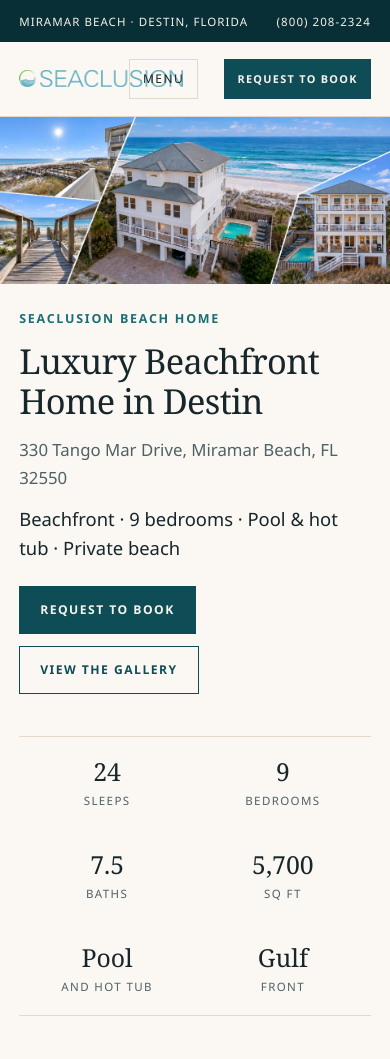
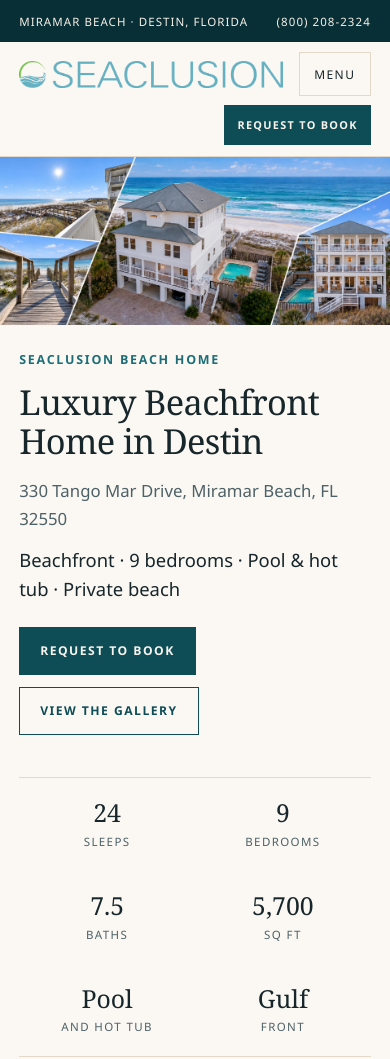
Before and after one commit to marcongit850/seaclusion, a website: page index.html in a window 390 px wide. Shown: the top 1059 px of the page. Drawn offline with Linux system fonts and the light colour scheme.

Commit message:
Fix phone header logo overlapping Menu
Below 560px, put logo and Menu on one row with a clear gap, and move Request to Book underneath so the wordmark no longer paints through the menu control.

```diff
--- a/styles.css
+++ b/styles.css
@@ -897,7 +897,7 @@
   .utility-inner { font-size: 0.72rem; }
   .section { padding: 3.4rem 0; }
   .logo { min-width: 0; }
-  .logo img { height: auto; width: auto; max-height: 28px; max-width: 42vw; }
+  .logo img { height: auto; width: auto; max-height: 28px; max-width: 100%; }
   .header-cta,
   .nav-toggle { flex: none; }
   .nav-toggle { margin-left: 0; }
@@ -905,3 +905,48 @@
   .filmstrip .shot,
   .filmstrip-wrap::after { height: 200px; }
 }
+
+@media (max-width: 560px) {
+  .header-inner {
+    display: grid;
+    grid-template-columns: minmax(0, 1fr) auto;
+    grid-template-areas:
+      "logo toggle"
+      "cta cta";
+    align-items: center;
+    column-gap: 1rem;
+    row-gap: 0.55rem;
+    padding-block: 0.65rem 0.7rem;
+  }
+  .logo {
+    grid-area: logo;
+    margin-right: 0;
+    min-width: 0;
+    max-width: 100%;
+  }
+  .logo img {
+    height: auto;
+    width: auto;
+    max-height: 28px;
+    max-width: 100%;
+    object-fit: contain;
+    object-position: left center;
+  }
+  .nav-toggle {
+    grid-area: toggle;
+    margin-left: 0;
+    justify-self: end;
+    align-self: center;
+    min-width: 2.75rem;
+    min-height: 2.75rem;
+    padding: 0.55rem 0.9rem;
+    align-items: center;
+    justify-content: center;
+  }
+  .header-cta {
+    grid-area: cta;
+    justify-self: end;
+    margin-left: 0;
+    white-space: nowrap;
+  }
+}
```
